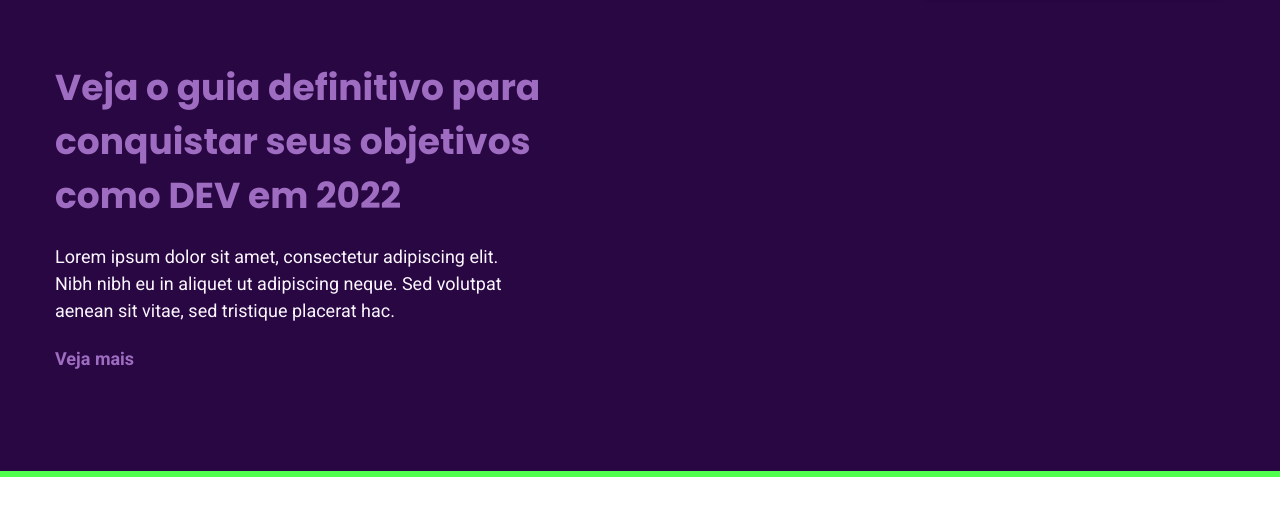
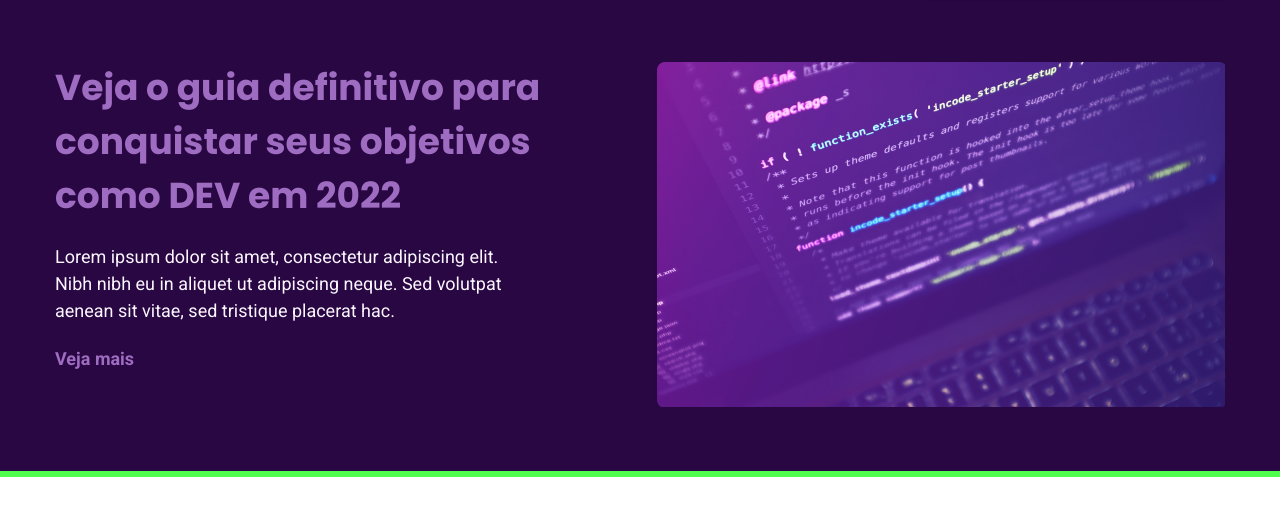
Before and after one commit to guilhermequeico/theBlog., a plain HTML site: page index.html in a window 1280 px wide. Shown: the part 111-626 px from the top of the page. Drawn offline with Linux system fonts and the light colour scheme.

Commit message:
:sparkles: Create content__background component

```diff
--- /dev/null
+++ b/assets/css/components/content__background.css
@@ -0,0 +1,5 @@
+.content__background {
+    width: 57rem;
+    height: 34.6rem;
+    background-image: url(../../img/featured-image.png);
+}
--- a/assets/css/components/home-content.css
+++ b/assets/css/components/home-content.css
@@ -1,4 +1,5 @@
 .home-content {
     display: flex;
+    justify-content: space-between;
     margin-top: 6.4rem;
 }
--- a/index.html
+++ b/index.html
@@ -18,6 +18,7 @@
         <link rel="stylesheet" href="./assets/css/components/search.css">
         <link rel="stylesheet" href="./assets/css/components/home-content.css">
         <link rel="stylesheet" href="./assets/css/components/content__guide.css">
+        <link rel="stylesheet" href="./assets/css/components/content__background.css">
     </head>
     <body>
         <div class="home">
```
